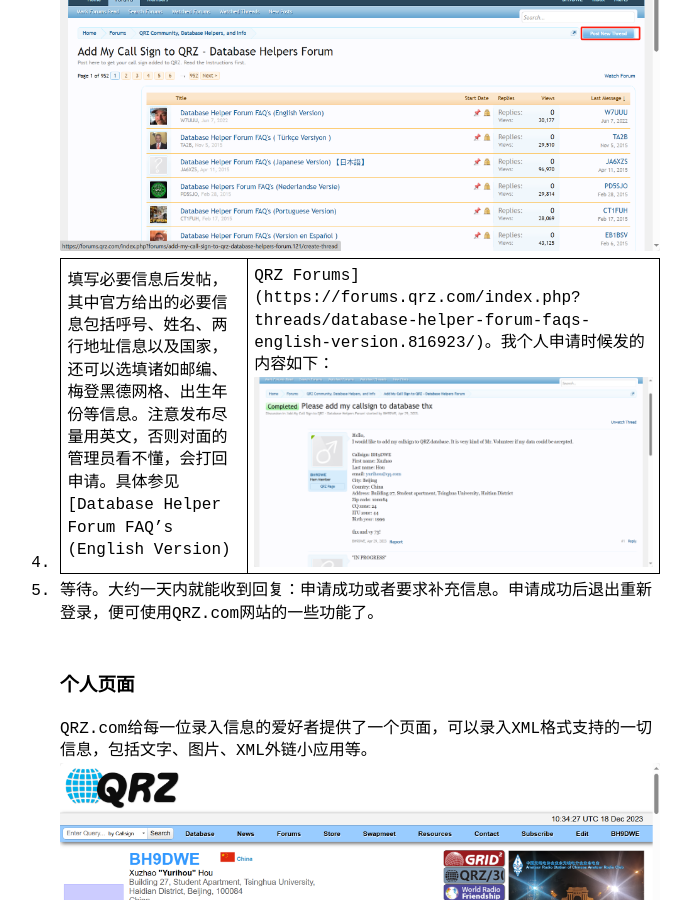
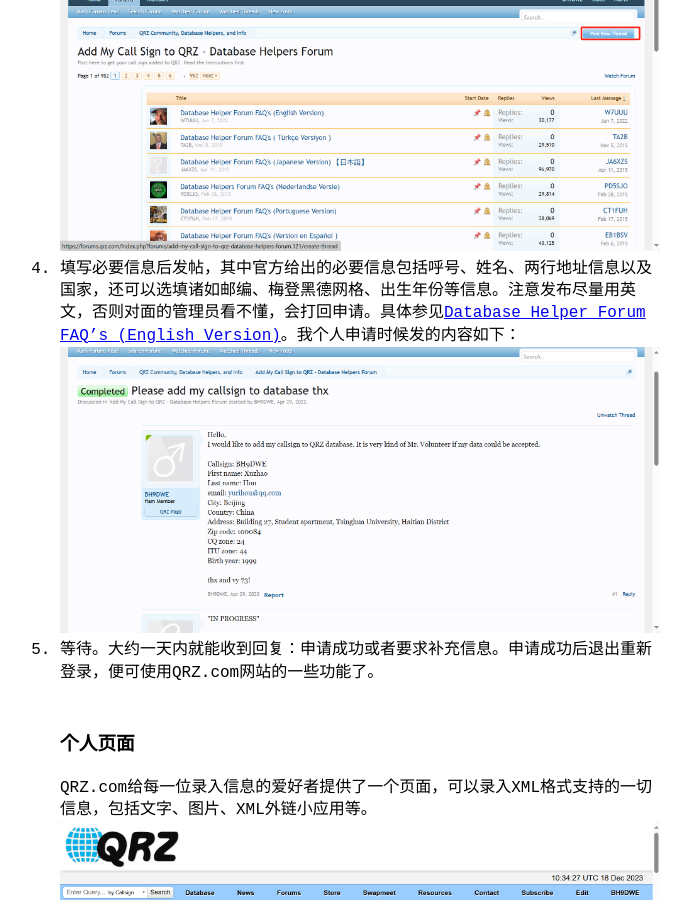
Before and after one commit to Yurihou/yurihou.github.io, a Jekyll site: the page built from _posts/2023-12-18-QRZ.com-网站注册指南.md, in a window 1280 px wide and 900 px high, scrolled down 1326 px. Shown: the whole window, without its empty margins (300-991 px from the left). Built offline with Jekyll 4.4.1, drawn with Linux system fonts in a browser that asks for light colours.

Commit message:
Update 2023-12-18-QRZ.com-网站注册指南.md

```diff
--- a/_posts/2023-12-18-QRZ.com-网站注册指南.md
+++ b/_posts/2023-12-18-QRZ.com-网站注册指南.md
@@ -10,7 +10,7 @@ QRZ.com的账号注册是一项比较简单的事情，只需要进入QRZ.com页
 1. 登录QRZ.com，点击菜单栏上的”Forum“进入论坛。
 2. 页面下拉，点击进入最底部板块的分区”Add my Call Sign to QRZ - Database Helpers Forum。![/pictures/qrz2.png](/pictures/qrz2.png)
 3. 进入板块后，点击右上角的“Post New Thread”进入发帖界面。![/pictures/qrz3.png](/pictures/qrz3.png)
-4. 填写必要信息后发帖，其中官方给出的必要信息包括呼号、姓名、两行地址信息以及国家，还可以选填诸如邮编、梅登黑德网格、出生年份等信息。注意发布尽量用英文，否则对面的管理员看不懂，会打回申请。具体参见[Database Helper Forum FAQ's (English Version) | QRZ Forums](https://forums.qrz.com/index.php?threads/database-helper-forum-faqs-english-version.816923/)。我个人申请时候发的内容如下：![/pictures/qrz4.png](/pictures/qrz4.png)
+4. 填写必要信息后发帖，其中官方给出的必要信息包括呼号、姓名、两行地址信息以及国家，还可以选填诸如邮编、梅登黑德网格、出生年份等信息。注意发布尽量用英文，否则对面的管理员看不懂，会打回申请。具体参见[Database Helper Forum FAQ's (English Version)](https://forums.qrz.com/index.php?threads/database-helper-forum-faqs-english-version.816923/)。我个人申请时候发的内容如下：![/pictures/qrz4.png](/pictures/qrz4.png)
 5. 等待。大约一天内就能收到回复：申请成功或者要求补充信息。申请成功后退出重新登录，便可使用QRZ.com网站的一些功能了。
 ### 个人页面
 QRZ.com给每一位录入信息的爱好者提供了一个页面，可以录入XML格式支持的一切信息，包括文字、图片、XML外链小应用等。
```
